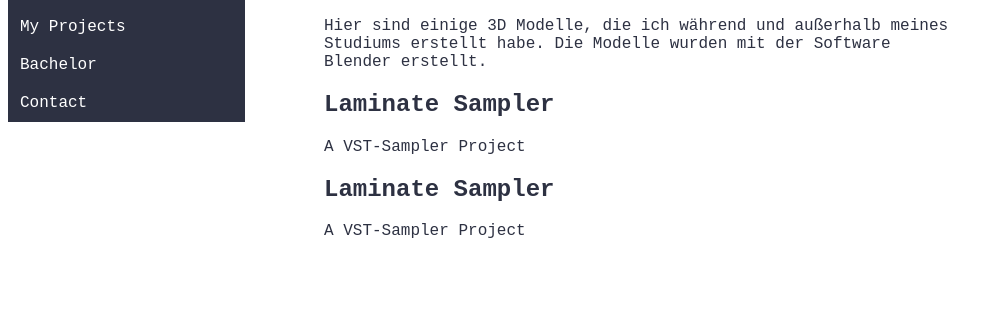
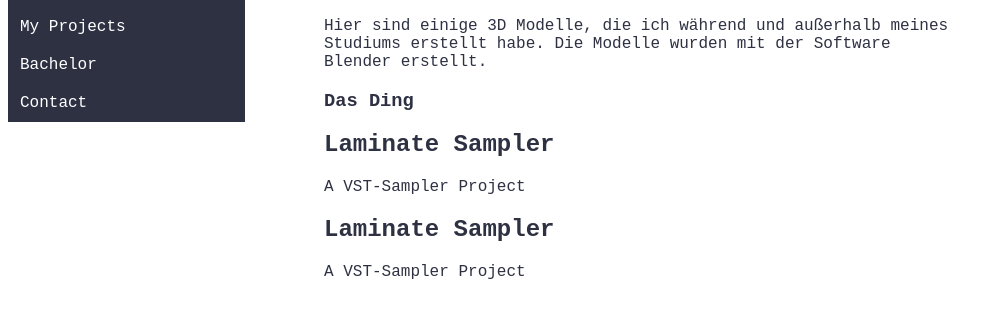
Before and after one commit to sallihboy/sallihboy.github.io, a plain HTML site: page projects.html in a window 1280 px wide. Shown: the part 118-436 px from the top of the page, without its empty margins (0-1002 px from the left). Drawn offline with Linux system fonts and the light colour scheme; some packages are replaced by stand-ins of ours; a script that the page names is missing.

Commit message:
Add files via upload

```diff
--- a/projects.html
+++ b/projects.html
@@ -23,6 +23,7 @@
 
 		<h2>Meine 3D Modelle</h2>
 		<p>Hier sind einige 3D Modelle, die ich während und außerhalb meines Studiums erstellt habe. Die Modelle wurden mit der Software Blender erstellt.</p>
+		<h3>Das Ding</h3>
 		<script type="module" src="https://ajax.googleapis.com/ajax/libs/model-viewer/3.3.0/model-viewer.min.js"></script>
 
 		<model-viewer alt="Ein Ding" src="models/thing.glb" tone-mapping="comemrce" environmentalImage="legacy" poster="" shadow-intensity="1" camera-controls autoplay touch-action="pan-y"></model-viewer>
```
